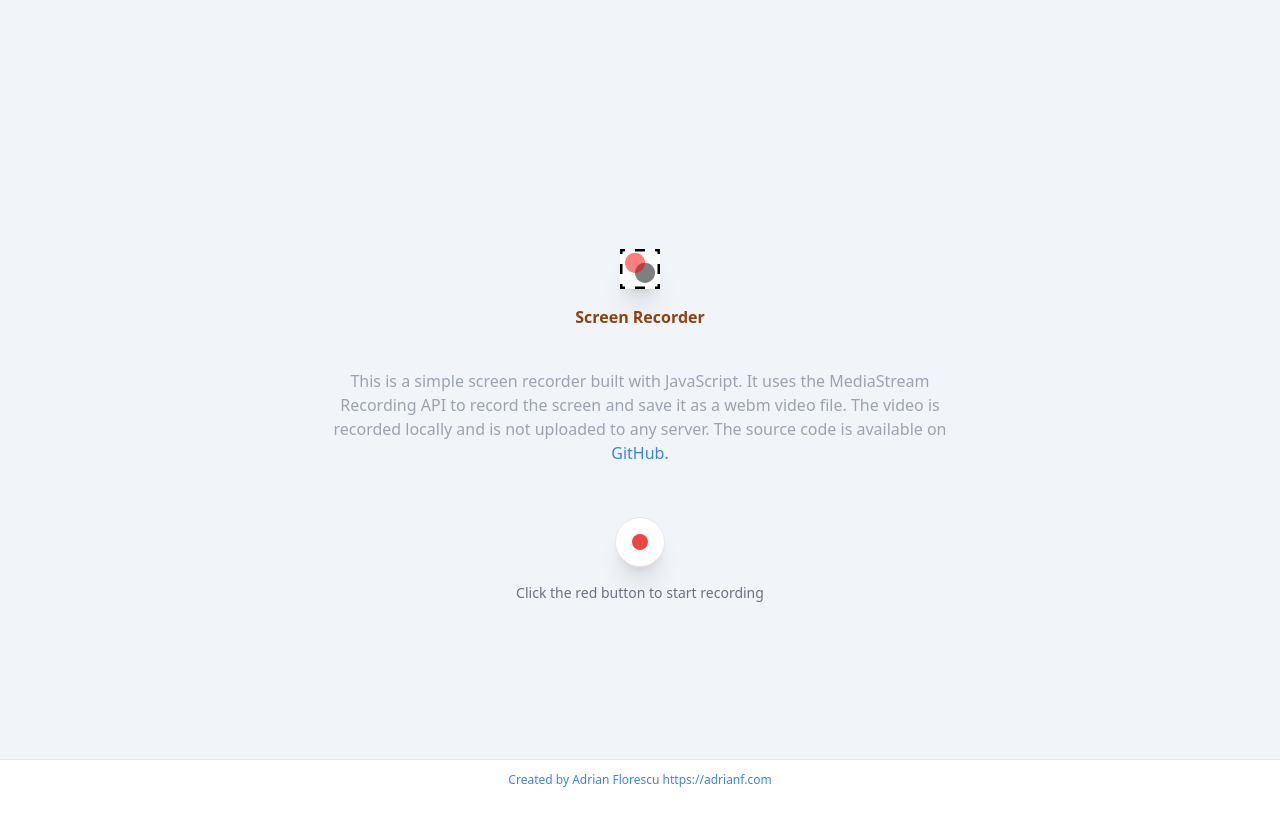
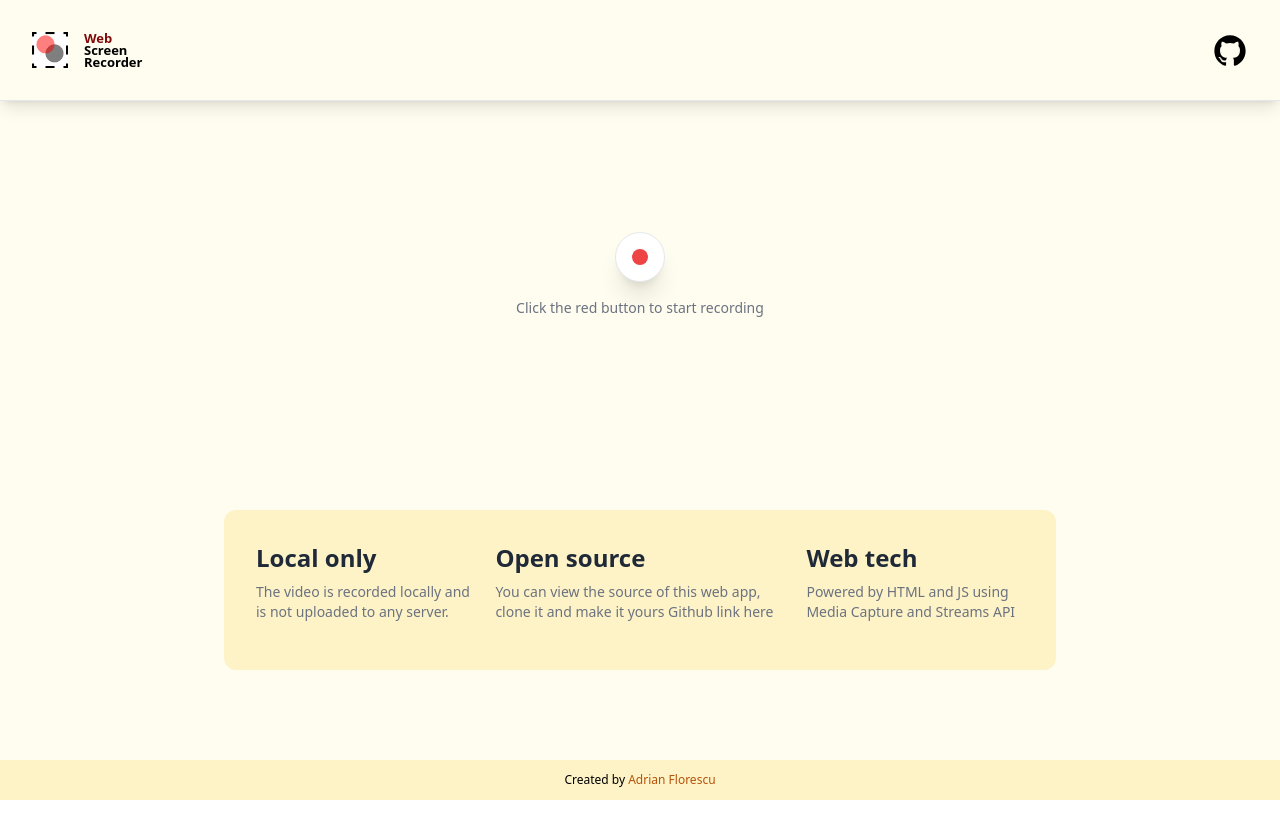
Before and after one commit to adrianflorinflorescu/html-screen-rec, a website: page index.html in a window 1280 px wide. After the commit the page ends 800 px from the top, so only its background shows below. Drawn offline with nearby package versions, Linux system fonts and the light colour scheme.

Commit message:
Updated UI

```diff
--- a/index.html
+++ b/index.html
@@ -1,60 +1,92 @@
 <!doctype html>
-<html lang="en">
+<html lang="en" class="h-full">
     <head>
         <meta charset="UTF-8" />
         <meta http-equiv="X-UA-Compatible" content="IE=edge" />
         <meta name="viewport" content="width=device-width, initial-scale=1.0" />
-        <meta name="google-site-verification" content="-EueFng1Fn8wkVD5QjmhjsrtJ6l17eRm50JDpM41sig" />
+        <meta
+            name="google-site-verification"
+            content="-EueFng1Fn8wkVD5QjmhjsrtJ6l17eRm50JDpM41sig"
+        />
         <title>Recorder</title>
+        <style>
+            :root {
+                --colorBg: #fffdef;
+            }
+        </style>
         <script src="https://cdn.tailwindcss.com"></script>
-        <link rel="shortcut icon" type="image/x-icon" href="favicon.ico">
+        <link rel="shortcut icon" type="image/x-icon" href="favicon.ico" />
     </head>
 
-    <body>
-        <div class="flex justify-center items-center h-screen bg-slate-100">
-            <div class="max-w-2xl text-center">
-                <div class="mt-10 p-3">
-                    <img
-                        src="./logo.png"
-                        alt="logo"
-                        class="w-10 mx-auto shadow-xl"
+    <body class="h-full w-full">
+        <div class="bg-[color:var(--colorBg)] min-h-full w-full flex flex-col">
+            <div
+                class="flex justify-between p-8 border-b border-gray-200 shadow-lg"
+            >
+                <div class="flex gap-4">
+                    <img src="./logo.png" alt="logo" class="w-9 h-9" />
+                    <h1 class="w-14 leading-3 text-[13px] font-bold">
+                        <span class="text-[#810909]"> Web </span>
+                        <span> Screen </span>
+                        <span> Recorder </span>
+                    </h1>
+                </div>
+
+                <div>
+                    <a
+                        href="https://github.com/adrianflorinflorescu/html-screen-rec"
+                    >
+                        <?xml version="1.0" ?><svg
+                            enable-background="new -1163 1657.697 56.693 56.693"
+                            id="Layer_1"
+                            version="1.1"
+                            viewBox="-1163 1657.697 56.693 56.693"
+                            xml:space="preserve"
+                            xmlns="http://www.w3.org/2000/svg"
+                            xmlns:xlink="http://www.w3.org/1999/xlink"
+                            class="w-9 h-9"
+                        >
+                            <g>
+                                <path
+                                    clip-rule="evenodd"
+                                    d="M-1134.6598,1662.9163c-13.601,0-24.63,11.0267-24.63,24.6299   c0,10.8821,7.0573,20.1144,16.8435,23.3713c1.2308,0.2279,1.6829-0.5345,1.6829-1.1849c0-0.587-0.0227-2.5276-0.0334-4.5857   c-6.8521,1.4901-8.2979-2.906-8.2979-2.906c-1.1205-2.8467-2.7347-3.6039-2.7347-3.6039   c-2.2349-1.5287,0.1685-1.4972,0.1685-1.4972c2.473,0.1737,3.7755,2.5385,3.7755,2.5385c2.1967,3.7651,5.7618,2.6765,7.1675,2.0472   c0.2211-1.5917,0.8591-2.6786,1.5637-3.2936c-5.4707-0.6226-11.2218-2.7347-11.2218-12.1722c0-2.6888,0.9623-4.8861,2.538-6.611   c-0.2557-0.6206-1.0989-3.1255,0.2386-6.5183c0,0,2.0684-0.6616,6.7747,2.525c1.9648-0.5458,4.0719-0.8195,6.165-0.829   c2.093,0.0095,4.2017,0.2832,6.17,0.829c4.7012-3.1866,6.7665-2.525,6.7665-2.525c1.3406,3.3928,0.4974,5.8977,0.2417,6.5183   c1.5793,1.7249,2.5348,3.9221,2.5348,6.611c0,9.4602-5.7618,11.5428-11.2465,12.1527c0.8834,0.7644,1.6704,2.2632,1.6704,4.561   c0,3.2955-0.0282,5.9479-0.0282,6.7592c0,0.6556,0.4432,1.4236,1.6915,1.1818c9.7812-3.2605,16.8296-12.4896,16.8296-23.3682   C-1110.0299,1673.943-1121.0574,1662.9163-1134.6598,1662.9163z"
+                                    fill-rule="evenodd"
                                 />
-                    <h1 class="text-large text-amber-800 font-bold mt-4">
-                        Screen Recorder
-                    </h1>
-                    <div class="my-10">
-                        <p class="text-base text-gray-400">
-                            This is a simple screen recorder built with
-                            JavaScript. It uses the MediaStream
-                            Recording API to record the screen and save it as a
-                            webm video file. The video is recorded locally and is
-                            not uploaded to any server. The source code is
-                            available on
-                            <a
-                                class="text-blue-500"
-                                href="https://github.com/adrianflorinflorescu/html-screen-rec"
-                                target="_blank"
-                                rel="noopener noreferrer"
+                                <path
+                                    d="M-1149.9611,1698.2793c-0.0542,0.1227-0.2469,0.1593-0.4222,0.0753c-0.1788-0.0804-0.2788-0.2473-0.2211-0.37   c0.053-0.126,0.2457-0.161,0.4242-0.0769C-1150.0013,1697.9882-1149.8993,1698.1566-1149.9611,1698.2793L-1149.9611,1698.2793z    M-1150.2642,1698.0547"
+                                />
+                                <path
+                                    d="M-1148.9634,1699.3922c-0.1174,0.1086-0.3473,0.0581-0.5031-0.1139c-0.1613-0.1718-0.1912-0.4016-0.072-0.5118   c0.1211-0.1088,0.3438-0.0579,0.505,0.1139C-1148.8721,1699.0541-1148.8407,1699.2819-1148.9634,1699.3922L-1148.9634,1699.3922z    M-1149.1984,1699.14"
+                                />
+                                <path
+                                    d="M-1147.9922,1700.8105c-0.151,0.1051-0.3979,0.0067-0.5505-0.2123c-0.151-0.2191-0.151-0.4819,0.0035-0.5872   c0.1526-0.1051,0.396-0.0104,0.5505,0.2068C-1147.8381,1700.4406-1147.8381,1700.7034-1147.9922,1700.8105L-1147.9922,1700.8105z    M-1147.9922,1700.8105"
+                                />
+                                <path
+                                    d="M-1146.6619,1702.1812c-0.1351,0.1489-0.4227,0.1086-0.6329-0.0945c-0.2155-0.1984-0.2753-0.4803-0.1403-0.6293   c0.1371-0.149,0.4263-0.1072,0.6381,0.0944C-1146.5831,1701.7501-1146.5182,1702.0337-1146.6619,1702.1812L-1146.6619,1702.1812z    M-1146.6619,1702.1812"
+                                />
+                                <path
+                                    d="M-1144.8265,1702.9769c-0.0597,0.1927-0.3365,0.2804-0.6154,0.1984c-0.2788-0.0845-0.4608-0.3103-0.4047-0.5051   c0.0577-0.1943,0.3361-0.2855,0.6169-0.1979C-1144.9512,1702.5563-1144.7688,1702.7805-1144.8265,1702.9769L-1144.8265,1702.9769z    M-1144.8265,1702.9769"
+                                />
+                                <path
+                                    d="M-1142.8107,1703.1243c0.0067,0.2031-0.2299,0.3716-0.5226,0.3752c-0.2944,0.0067-0.533-0.1577-0.5361-0.3577   c0-0.2052,0.2313-0.3717,0.5258-0.3768C-1143.0509,1702.7594-1142.8107,1702.9227-1142.8107,1703.1243L-1142.8107,1703.1243z    M-1142.8107,1703.1243"
+                                />
+                                <path
+                                    d="M-1140.9351,1702.8052c0.035,0.198-0.1686,0.4015-0.4594,0.4557c-0.2859,0.0526-0.5504-0.0701-0.587-0.2665   c-0.0354-0.2031,0.1716-0.4066,0.4573-0.4592C-1141.233,1702.4846-1140.9722,1702.6036-1140.9351,1702.8052L-1140.9351,1702.8052z    M-1140.9351,1702.8052"
+                                />
+                            </g>
+                        </svg>
+                    </a>
+                </div>
+            </div>
 
-                                >
-                            GitHub.
-                            </a>
+            <div class="mx-auto max-w-4xl p-8 h-full flex flex-col flex-1 items-center justify-center content-center gap-16">
+                <div id="error-wrapper" class="hidden">
+                    <p class="text-red-500 text-sm" id="error-text">
+                        Error: Your browser does not support recording
                     </p>
                 </div>
 
-                    <div id="error-wrapper" class="hidden">
-                        <p
-                            class="text-red-500 text-sm"
-                            id="error-text"
-                        >
-                            Error: Your browser does not support recording
-                    </p>
-                    </div>
-                </div>
-
-                <div
-                    class="flex flex-col items-center justify-center"
-                >
+                <div class="flex flex-col items-center justify-center">
                     <button
                         class="rounded-full bg-white shadow-xl p-4 hover:bg-gray-100 focus:outline-none focus:ring-2 focus:ring-gray-300 focus:ring-opacity-50 border border-gray-200"
                         id="start"
@@ -81,36 +113,60 @@
                     </div>
                 </div>
 
-                <div>
                 <video
                         id="video"
-                        class="w-80 h-80 border border-red-300 mt-10 mx-auto rounded-xl shadow-2xl"
+                        class="w-full border border-amber-300 mx-auto rounded-xl shadow-2xl"
                         autoplay
                         playsinline
                         muted
                         controls
                     ></video>
+
+                <div class="md:flex gap-6 md:mt-32 md:bg-amber-100 rounded-xl md:p-8">
+                    <div>
+                        <h2 class="text-2xl font-bold text-gray-800 mb-2">
+                            Local only
+                        </h2>
+                        <p class="text-gray-500 text-sm mb-4">
+                            The video is recorded locally and is not uploaded to
+                            any server.
+                        </p>
                     </div>
 
+                    <div>
+                        <h2 class="text-2xl font-bold text-gray-800 mb-2">
+                            Open source
+                        </h2>
+                        <p class="text-gray-500 text-sm mb-4">
+                            You can view the source of this web app, clone it
+                            and make it yours
+                            <a
+                                href="https://github.com/adrianflorinflorescu/html-screen-rec"
+                            >
+                                Github link here
+                            </a>
+                        </p>
+                    </div>
 
+                    <div>
+                        <h2 class="text-2xl font-bold text-gray-800 mb-2">
+                            Web tech
+                        </h2>
+                        <p class="text-gray-500 text-sm mb-4">
+                            Powered by HTML and JS using Media Capture and
+                            Streams API
+                        </p>
+                    </div>
+                </div>
             </div>
         </div>
 
-        <div class="mt-10 text-xs
-        text-blue-500
-        sticky
-        bottom-0
-        left-0
-        right-0
-        p-3
-        bg-white
-        border-t
-        border-gray-200
-        text-center
-
-    ">
-        Created by <a href="http://adrianf.com">
-            Adrian Florescu https://adrianf.com
+        <div
+            class="mt-10 text-xs p-3 bg-amber-100 text-center absolute bottom-0 w-full"
+        >
+            Created by
+            <a class="text-amber-700" href="http://adrianf.com">
+                Adrian Florescu
             </a>
         </div>
     </body>
--- a/index.js
+++ b/index.js
@@ -78,6 +78,7 @@ function startRec() {
           let url = URL.createObjectURL(blob);
 
           videoElement.srcObject = null;
+          videoElement.crossOrigin = 'anonymous';
           videoElement.src = url;
           videoElement.controls = true;
           videoElement.load(); // Load the videoElement
```
Lines whose indentation alone changed are shown as unchanged.
